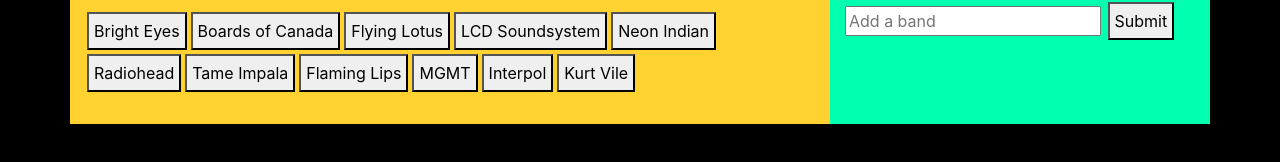
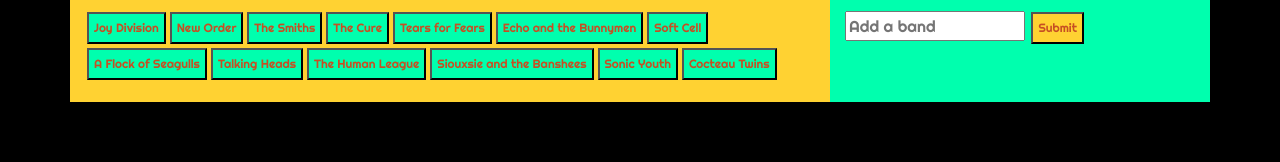
Before and after one commit to tzlomke/giftastic, a plain HTML site: page index.html in a window 1280 px wide. Drawn offline with nearby package versions, Linux system fonts and the light colour scheme.

Commit message:
theme change, more styling

```diff
--- a/assets/css/style.css
+++ b/assets/css/style.css
@@ -1,6 +1,8 @@
 html,
 body {
     height: 100%;
+    font-family: 'Righteous', cursive;
+
 }
 
 body {
@@ -13,6 +15,11 @@
     height: 100%;
 }
 
+#button-row {
+    height: auto;
+    margin-bottom: 10px;
+}
+
 .main {
     height: 100%;
     padding-top: 10px;
@@ -21,17 +28,29 @@
     justify-content: center;
 }
 
-.sidebar {
+.gif-div {
+    font-family: 'Orbitron', sans-serif;
+}
+
+.band-button {
+    font-size: 12px;
+    color: #C64F23;
     background-color: #00FFAE;
 }
 
-.gif-container {
-    height: 100%;
-    min-height: 100%;
+#submit {
+    font-size: 12px;
+    color: #C64F23;
     background-color: #FFD232;
-    margin-top: 20px;
-    display: flex;
-    justify-content: center;
+}
+
+.sidebar {
+    padding-top: 10px;
+    background-color: #00FFAE;
+}
+
+#gifs {
+    margin-top: 10px
 }
 
 button {
--- a/assets/javascript/app.js
+++ b/assets/javascript/app.js
@@ -1,5 +1,19 @@
 // Topics Array (uses url encoding to concatenate so that phrases can be passed into giphy API queryURL)
-var topics = [ "Bright Eyes", "Boards of Canada", "Flying Lotus", "LCD Soundsystem", "Neon Indian", "Radiohead", "Tame Impala", "Flaming Lips", "MGMT", "Interpol", "Kurt Vile"];
+var topics = [
+    "Joy Division",
+    "New Order",
+    "The Smiths",
+    "The Cure",
+    "Tears for Fears",
+    "Echo and the Bunnymen",
+    "Soft Cell",
+    "A Flock of Seagulls",
+    "Talking Heads",
+    "The Human League",
+    "Siouxsie and the Banshees",
+    "Sonic Youth",
+    "Cocteau Twins",
+];
 
 // Create Buttons
 function create() {
--- a/index.html
+++ b/index.html
@@ -5,10 +5,12 @@
     <meta charset="UTF-8">
     <meta name="viewport" content="width=device-width, initial-scale=1.0">
     <meta http-equiv="X-UA-Compatible" content="ie=edge">
-    <title>Giftastic!</title>
+    <title>80's Band GIF Generator</title>
     <!-- Bootstrap CDN -->
     <link rel="stylesheet" href="https://stackpath.bootstrapcdn.com/bootstrap/4.1.3/css/bootstrap.min.css" integrity="sha384-MCw98/SFnGE8fJT3GXwEOngsV7Zt27NXFoaoApmYm81iuXoPkFOJwJ8ERdknLPMO"
         crossorigin="anonymous">
+    <!-- Google Fonts -->
+    <link href="https://fonts.googleapis.com/css?family=Orbitron|Righteous" rel="stylesheet">
     <!-- Custom Stylesheet -->
     <link rel="stylesheet" href="assets/css/style.css">
     <!-- jQuery CDN -->
@@ -23,12 +25,16 @@
 
             <div class="col-12 col-md-8 main">
 
-                <div class="row">
+                <div class="row button-row">
                     <div id="buttons" class="col-12"></div>
                 </div>
 
-                <div class="gif-container">
-                    <div class="row" id="gifs"></div>
+                <div class="row">
+                    <div class="col-12">
+                        <div class="row" id="gifs">
+
+                        </div>
+                    </div>
                 </div>
 
             </div>
```
